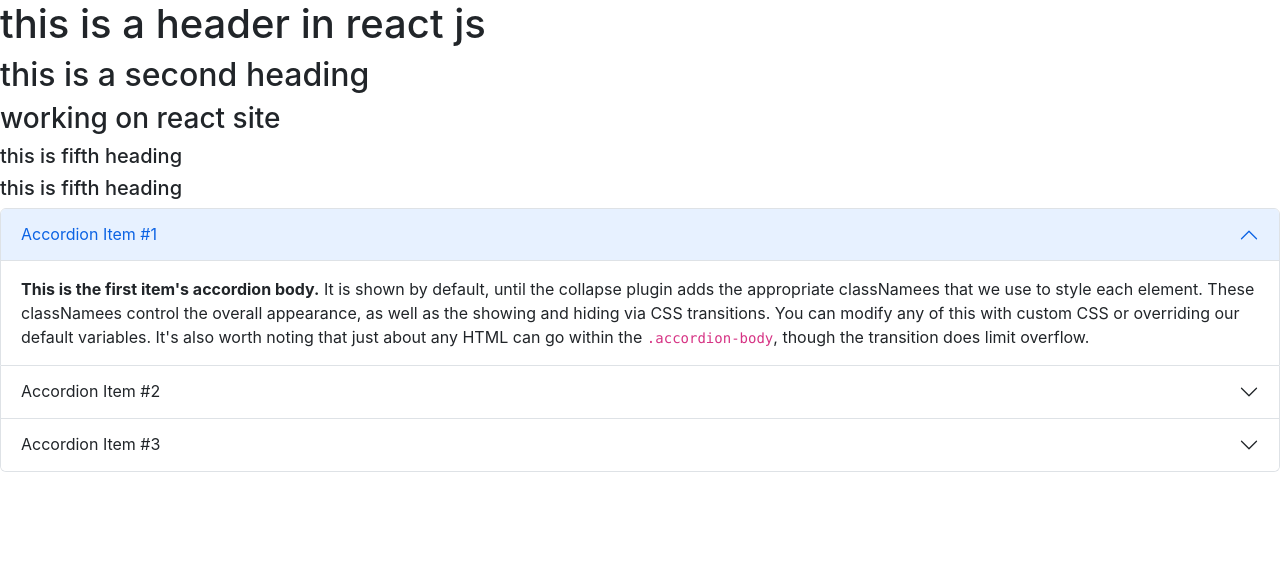
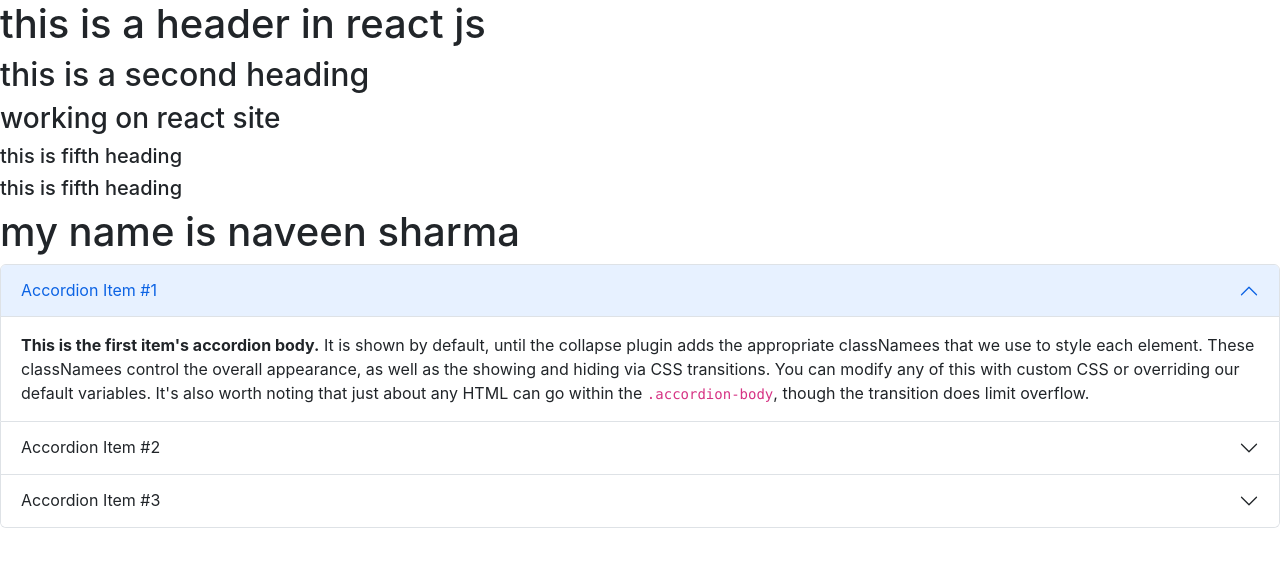
Before and after one commit to neosharma995/react-live-site, a React (Create React App) app: page / in a window 1280 px wide. Shown: the top 566 px of the page. Built offline with nearby package versions, Linux system fonts and the light colour scheme.

Commit message:
Update Accordian.js

```diff
--- a/src/Accordian.js
+++ b/src/Accordian.js
@@ -3,6 +3,7 @@
  export default function Accordian() {
    return (
       <>
+      <h1>my name is naveen sharma</h1>
     <div className="accordion" id="accordionExample">
   <div className="accordion-item">
     <h2 className="accordion-header" id="headingOne">
```
